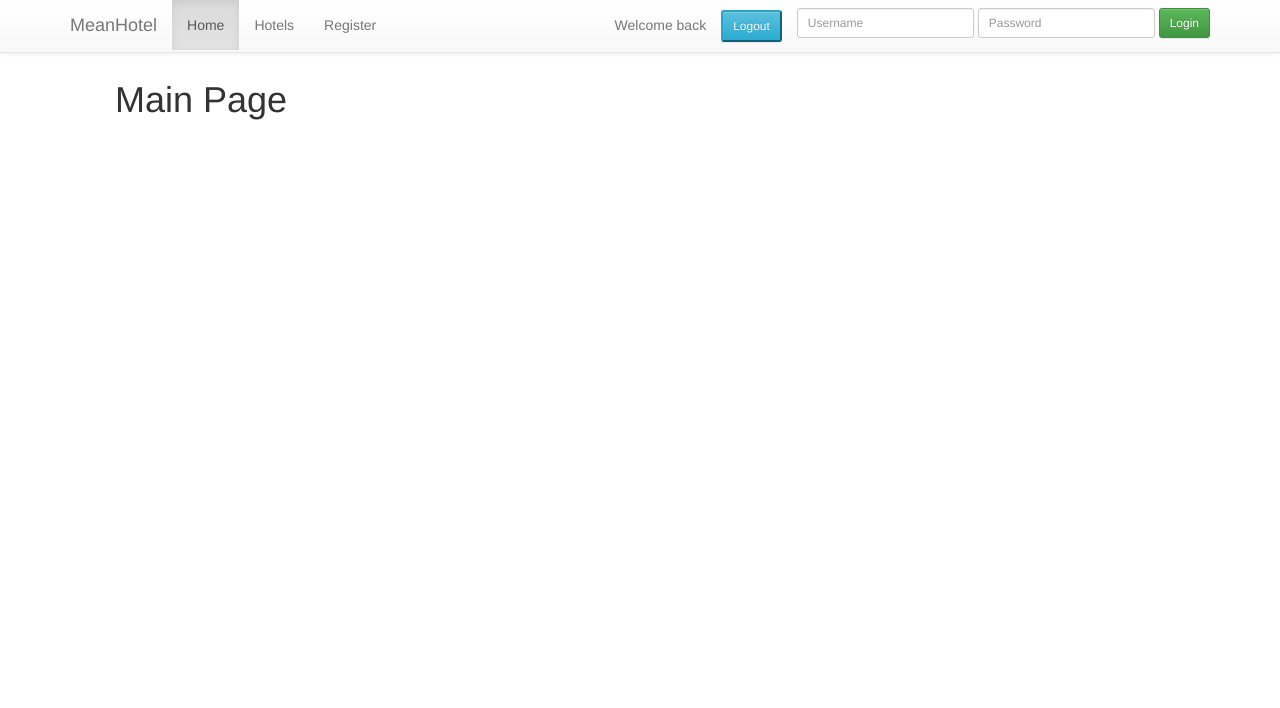
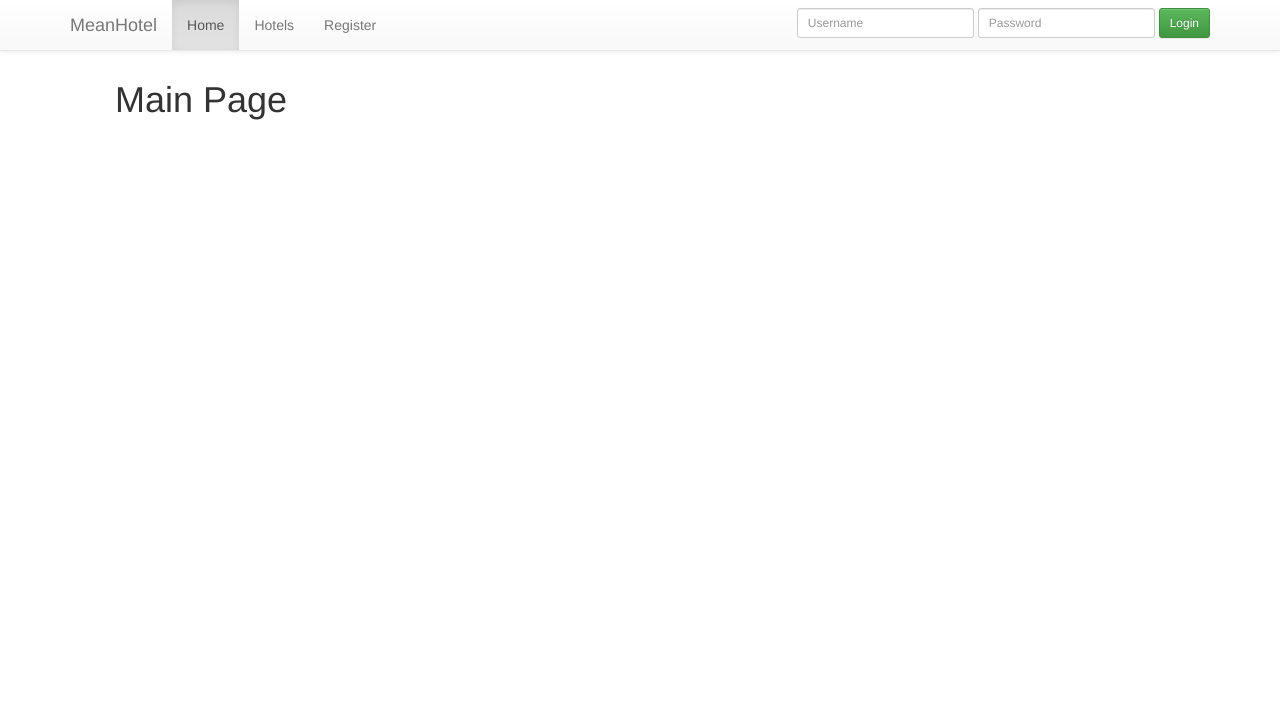
Before and after one commit to shitalkadam/MEAN-App, a website: page public/index.html in a window 1280 px wide. Shown: the top 708 px of the page. Drawn offline with nearby package versions, Linux system fonts and the light colour scheme; some packages are replaced by stand-ins of ours; a script that the page names is missing.

Commit message:
readme.md Changes

```diff
--- a/public/angular-app/navigation-directive/navigation-directive.html
+++ b/public/angular-app/navigation-directive/navigation-directive.html
@@ -27,7 +27,7 @@
       <button type="submit" class="btn btn-sm btn-success">Login</button>
     </form>
 
-    <ul ng-if="!vm.isLoggedIn()" class="nav navbar-nav navbar-right">
+    <ul ng-if="vm.isLoggedIn()" class="nav navbar-nav navbar-right">
       <li><p class="navbar-text">Welcome back {{ vm.loggedInUser }}</p></li>
       <li><button class="navbar-btn btn-sm btn-info" ng-click="vm.logout()">Logout</button></li>
     </ul>
```
Also changed, not shown: readme.md.
